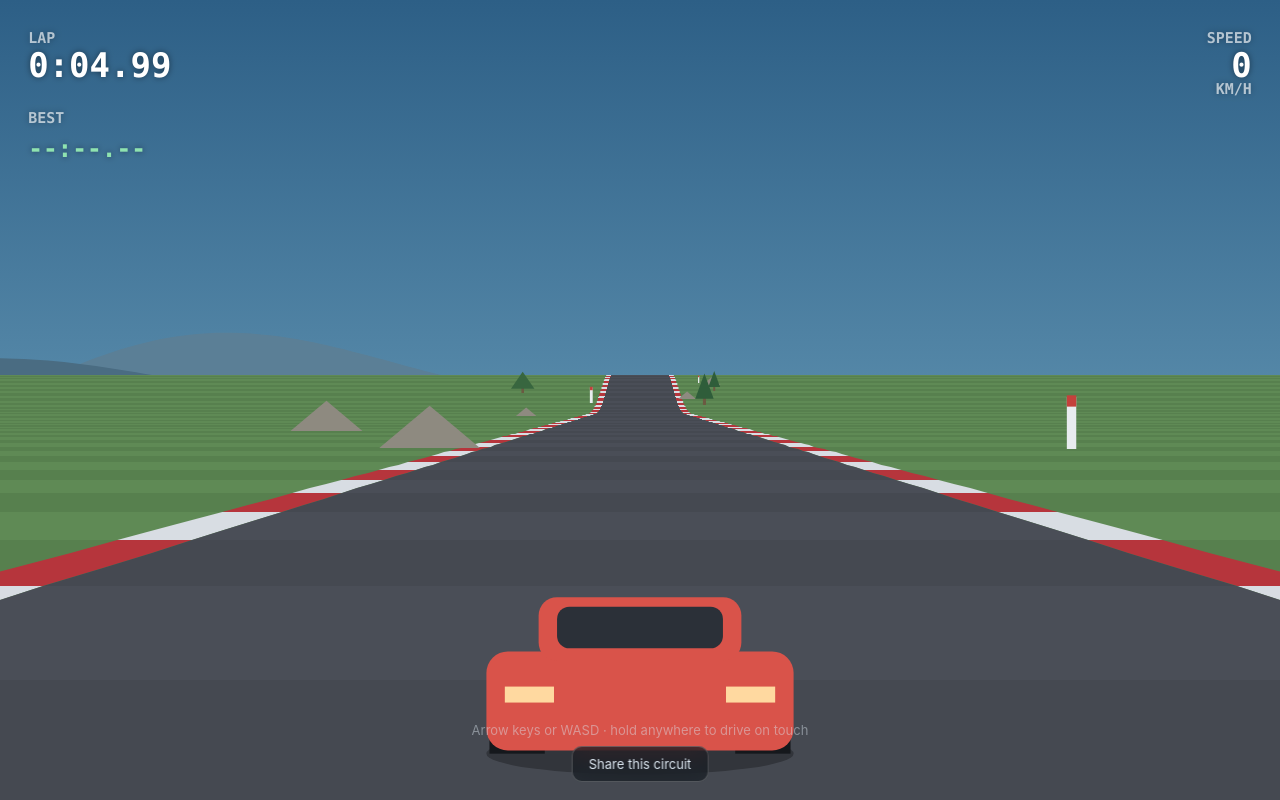
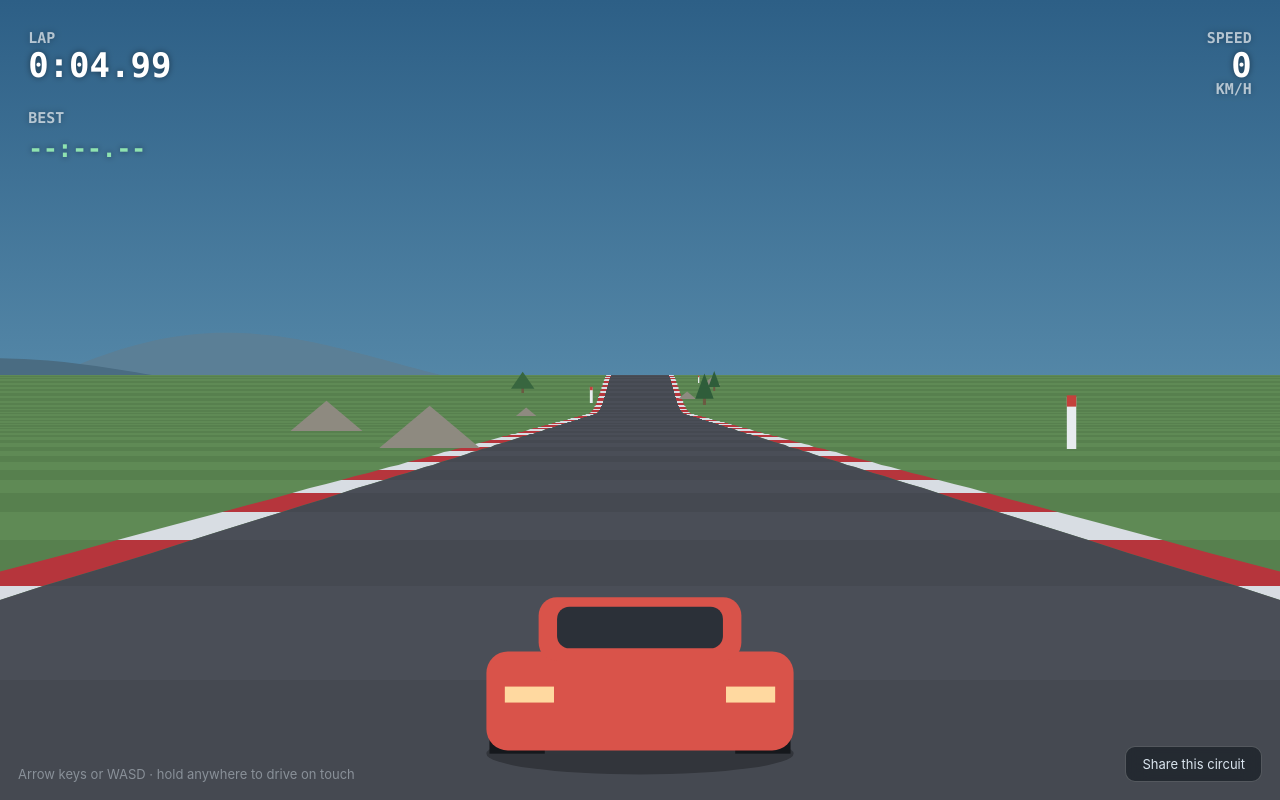
Before and after one commit to portfolio-tbooster/pseudo-racer, a plain HTML site: page index.html in a window 1280 px wide. Drawn offline with Linux system fonts and the light colour scheme.

Commit message:
Move the controls off the car
Both the hint and the share button were centred at the bottom of the
screen, which is exactly where the car is drawn. Corners for both.

```diff
--- a/styles.css
+++ b/styles.css
@@ -16,13 +16,14 @@ body {
 
 .share, .hint {
   position: fixed;
-  left: 50%;
-  transform: translateX(-50%);
+  bottom: 18px;
   font-size: 13px;
 }
 
+/* Both hug the corners: the car is drawn at the bottom centre, and anything
+   parked there sits on top of it. */
 .share {
-  bottom: 18px;
+  right: 18px;
   padding: 9px 16px;
   border: 1px solid rgba(255, 255, 255, 0.22);
   border-radius: 10px;
@@ -37,7 +38,7 @@ body {
 .share.is-done { color: #8fe3b0; border-color: rgba(143, 227, 176, 0.45); }
 
 .hint {
-  bottom: 62px;
+  left: 18px;
   color: rgba(219, 230, 240, 0.45);
   pointer-events: none;
   white-space: nowrap;
```
